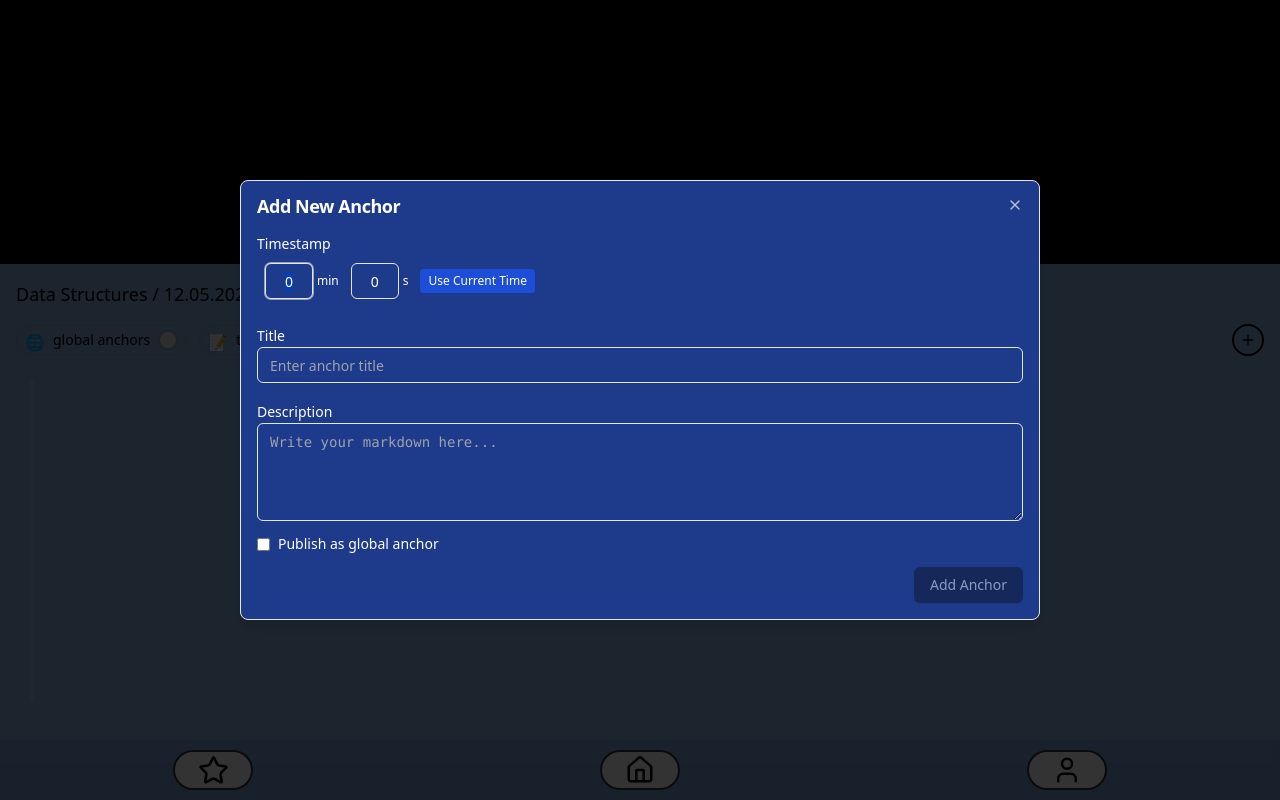
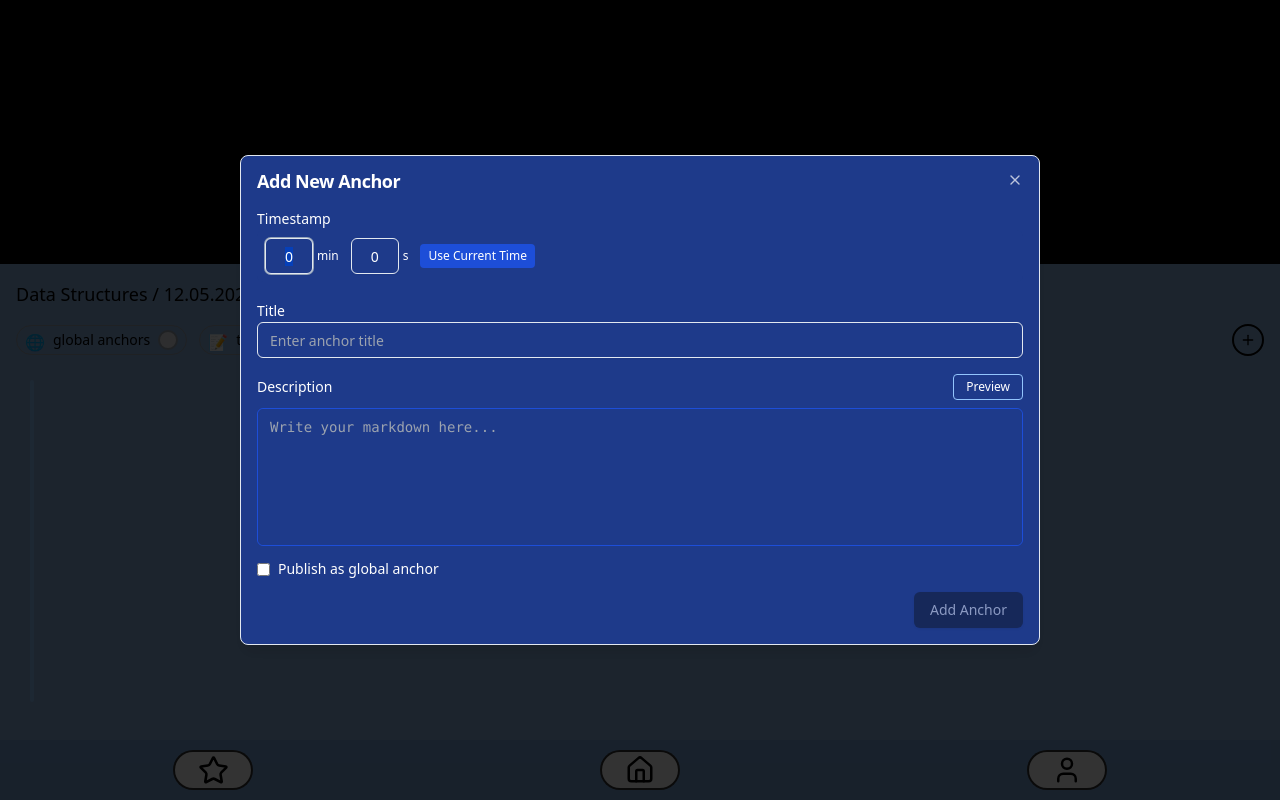
Before and after one commit to relaxin101/focusflow, a React (Vite) app: page /course/185.A92/lecture/2 in a window 1280 px wide. Both pictures are taken after a click on the button 1248 px from the left and 340 px from the top of the page. Built offline with nearby package versions, Linux system fonts and the light colour scheme.

Commit message:
markdown editor

```diff
--- a/src/screens/LectureDetailScreen/LectureDetailScreen.tsx
+++ b/src/screens/LectureDetailScreen/LectureDetailScreen.tsx
@@ -75,6 +75,7 @@ export const LectureDetailScreen = (): JSX.Element => {
   const [selectedGlobalAnchor, setSelectedGlobalAnchor] = useState<GlobalAnchor | null>(null);
   const [publishAsGlobal, setPublishAsGlobal] = useState(false);
   const [showNextLectureDialog, setShowNextLectureDialog] = useState(false);
+  const [isMarkdownPreview, setIsMarkdownPreview] = useState(false);
 
   // Use globalAnchors from the lecture object if present, otherwise fallback to []
   const globalAnchors = lecture?.globalAnchors || [];
@@ -796,17 +797,58 @@ export const LectureDetailScreen = (): JSX.Element => {
                 />
               </div>
               <div>
+                <div className="flex items-center justify-between mb-2">
                   <Label htmlFor="description" className="text-white">Description</Label>
+                  <button
+                    type="button"
+                    onClick={() => setIsMarkdownPreview(!isMarkdownPreview)}
+                    className={`px-3 py-1 text-xs rounded transition-colors duration-200 ${
+                      isMarkdownPreview
+                        ? isDarkMode
+                          ? 'bg-[#40444b] text-white'
+                          : 'bg-blue-800 text-white'
+                        : isDarkMode
+                          ? 'bg-transparent border border-[#4f545c] text-white hover:bg-[#40444b]'
+                          : 'bg-transparent border border-blue-300 text-white hover:bg-blue-800'
+                    }`}
+                  >
+                    {isMarkdownPreview ? 'Edit' : 'Preview'}
+                  </button>
+                </div>
+                <div className={`border rounded-md transition-colors duration-200 ${
+                  isDarkMode ? 'border-[#4f545c]' : 'border-blue-700'
+                }`}>
+                  {isMarkdownPreview ? (
+                    /* Markdown Preview */
+                    <div className={`p-3 min-h-[144px] overflow-y-auto transition-colors duration-200 ${
+                      isDarkMode ? 'bg-[#40444b]' : 'bg-blue-800'
+                    }`}>
+                      {newAnchor.description ? (
+                        <div className="prose prose-sm max-w-none text-white">
+                          <ReactMarkdown>{newAnchor.description}</ReactMarkdown>
+                        </div>
+                      ) : (
+                        <p className={`text-sm transition-colors duration-200 ${
+                          isDarkMode ? 'text-gray-400' : 'text-gray-300'
+                        }`}>
+                          No content to preview...
+                        </p>
+                      )}
+                    </div>
+                  ) : (
+                    /* Markdown Editor */
                     <Textarea
                       id="description"
                       value={newAnchor.description}
                       onChange={(e) => setNewAnchor(prev => ({ ...prev, description: e.target.value }))}
                       placeholder="Write your markdown here..."
-                  rows={4}
-                  className={`font-mono transition-colors duration-200 ${
-                    isDarkMode ? 'bg-[#40444b] border-[#4f545c] text-white placeholder:text-gray-400' : 'bg-blue-900 text-white placeholder:text-gray-400'
+                      rows={6}
+                      className={`font-mono border-0 rounded-md resize-none transition-colors duration-200 ${
+                        isDarkMode ? 'bg-[#40444b] text-white placeholder:text-gray-400' : 'bg-blue-900 text-white placeholder:text-gray-400'
                       }`}
                     />
+                  )}
+                </div>
               </div>
               <div className="flex items-center space-x-2">
                 <input
```
Lines whose indentation alone changed are shown as unchanged.
